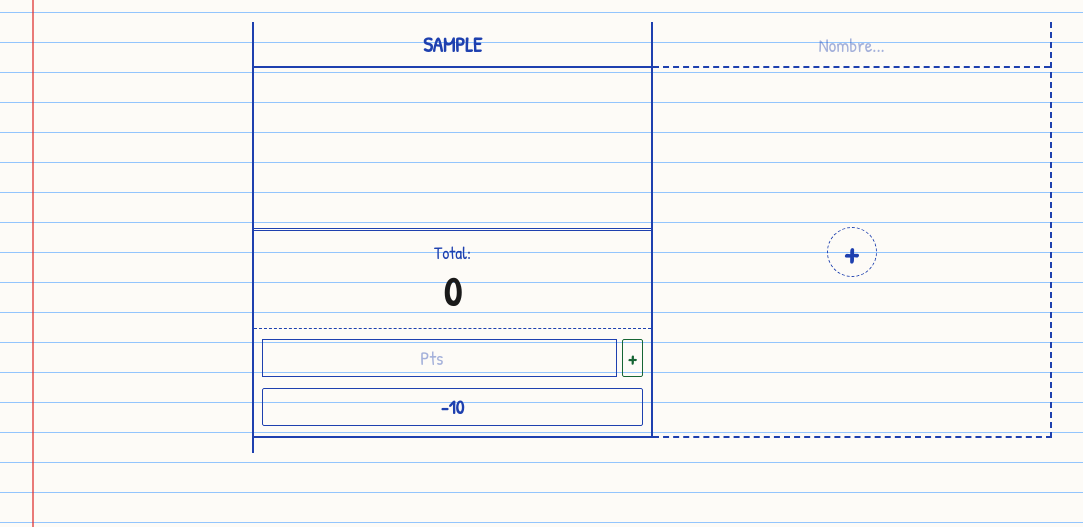
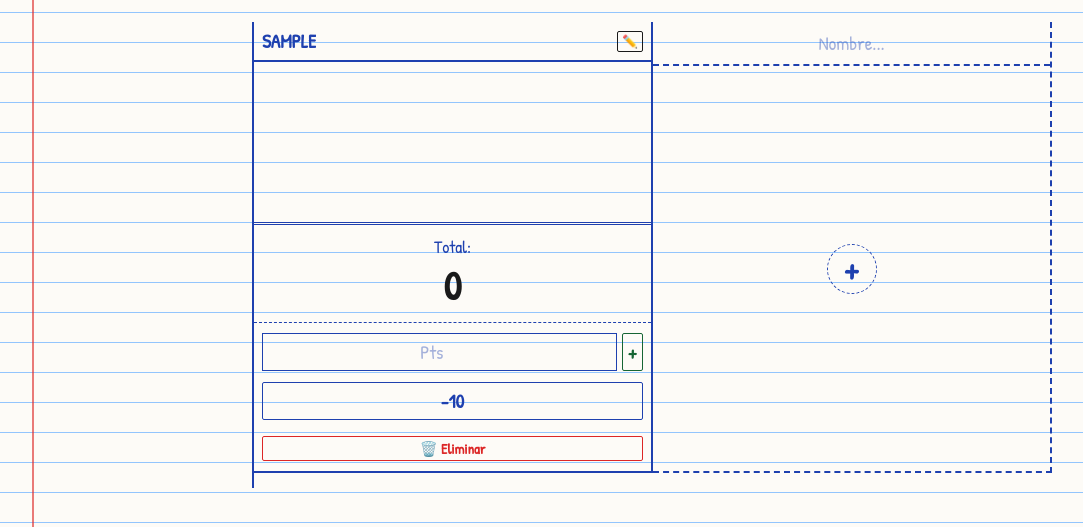
Before and after one commit to francombina/Anotador, a plain HTML site: page index.html in a window 1280 px wide. Both pictures are taken after typing "Sample" into the empty fields and a click on the button "Agregar jugador". Shown: the part 77-604 px from the top of the page, without its empty margins (8-1091 px from the left). Drawn offline with Linux system fonts and the light colour scheme.

Commit message:
Update index.html

```diff
--- a/index.html
+++ b/index.html
@@ -107,13 +107,13 @@
             gap: 0;
             overflow-x: auto;
             padding-bottom: 15px;
-            align-items: stretch; /* Hace que todas las columnas lleguen al mismo alto */
+            align-items: stretch;
             border-left: 2px solid var(--pen-blue);
         }
 
         .player-col {
             background: transparent;
-            min-width: 120px;
+            min-width: 130px;
             flex: 1;
             display: flex;
             flex-direction: column;
@@ -125,12 +125,22 @@
         .player-name {
             background: transparent;
             color: var(--pen-blue);
-            padding: 8px;
+            padding: 6px 8px;
             font-weight: bold;
-            font-size: 1.3rem;
+            font-size: 1.2rem;
             text-transform: uppercase;
             border-bottom: 2px solid var(--pen-blue);
             min-height: 25px;
+            display: flex;
+            align-items: center;
+            justify-content: space-between;
+            gap: 4px;
+        }
+
+        .player-name span {
+            overflow: hidden;
+            text-overflow: ellipsis;
+            white-space: nowrap;
         }
 
         .hands-list {
@@ -138,7 +148,7 @@
             flex-direction: column;
             min-height: 90px;
             padding: 5px 0;
-            flex-grow: 1; /* Empuja los controles hacia abajo */
+            flex-grow: 1;
         }
 
         .hand-row {
@@ -181,7 +191,7 @@
             color: var(--pen-blue);
         }
 
-        /* Controles de entrada de datos (transparentes) */
+        /* Controles de entrada de datos */
         .controls {
             padding: 10px 8px;
             display: flex;
@@ -209,7 +219,7 @@
         }
 
         /* Estilos de eliminación */
-        .eliminated .player-name {
+        .eliminated .player-name span {
             color: var(--pen-red);
             text-decoration: line-through;
         }
@@ -243,7 +253,6 @@
 <body>
     <div class="container">
         <h1>Chinchón</h1>
-        <!-- Ya no está el panel de agregar jugadores acá arriba -->
         <div class="board" id="board"></div>
     </div>
 
@@ -260,6 +269,27 @@
             const name = input.value.trim();
             if (name) {
                 players.push({ name, history: [], eliminated: false });
+                render();
+            }
+        }
+
+        // --- NUEVO: Modificar nombre de jugador ---
+        function editPlayerName(index) {
+            const currentName = players[index].name;
+            const newName = prompt("Modificar nombre del jugador:", currentName);
+            if (newName !== null) {
+                const trimmed = newName.trim();
+                if (trimmed !== "") {
+                    players[index].name = trimmed;
+                    render();
+                }
+            }
+        }
+
+        // --- NUEVO: Eliminar jugador ---
+        function deletePlayer(index) {
+            if (confirm(`¿Querés eliminar a ${players[index].name} de la partida?`)) {
+                players.splice(index, 1);
                 render();
             }
         }
@@ -314,7 +344,6 @@
             const board = document.getElementById('board');
             board.innerHTML = '';
 
-            // Dibujar a los jugadores actuales
             players.forEach((player, index) => {
                 const currentScore = getScore(player);
                 const col = document.createElement('div');
@@ -339,7 +368,10 @@
                 }
 
                 let content = `
-                    <div class="player-name">${player.name}</div>
+                    <div class="player-name">
+                        <span>${player.name}</span>
+                        <button class="small" onclick="editPlayerName(${index})" title="Editar nombre" style="font-size:0.8rem; padding:1px 4px;">✏️</button>
+                    </div>
 
                     <div class="hands-list">
                         ${handsHtml}
@@ -370,22 +402,26 @@
                     `;
                 }
 
+                // Botón general de eliminar jugador debajo de todo en la columna
+                content += `
+                    <button class="small" onclick="deletePlayer(${index})" title="Eliminar jugador" style="margin-top: 8px; border-color: var(--pen-red); color: var(--pen-red); font-size: 0.9rem; padding: 2px;">🗑️ Eliminar</button>
+                `;
+
                 content += `</div>`;
 
                 col.innerHTML = content;
                 board.appendChild(col);
             });
 
-            // --- NUEVO: Columna final para agregar jugador ---
+            // Columna final para agregar jugador
             const addCol = document.createElement('div');
             addCol.className = 'player-col';
-            // Bordes punteados para que parezca un espacio vacío esperando ser llenado
             addCol.style.borderRight = '2px dashed var(--pen-blue)';
             addCol.style.borderBottom = '2px dashed var(--pen-blue)';
             addCol.style.minWidth = '130px';
 
             addCol.innerHTML = `
-                <div class="player-name" style="padding: 8px 5px; border-bottom: 2px dashed var(--pen-blue);">
+                <div class="player-name" style="padding: 8px 5px; border-bottom: 2px dashed var(--pen-blue); justify-content: center;">
                     <input type="text" id="newPlayerName" placeholder="Nombre..." onkeypress="handleEnter(event)" style="border: none; text-align: center; padding: 0; width: 100%;">
                 </div>
                 <div style="flex: 1; display: flex; flex-direction: column; justify-content: center; align-items: center; padding: 20px 10px;">
```
